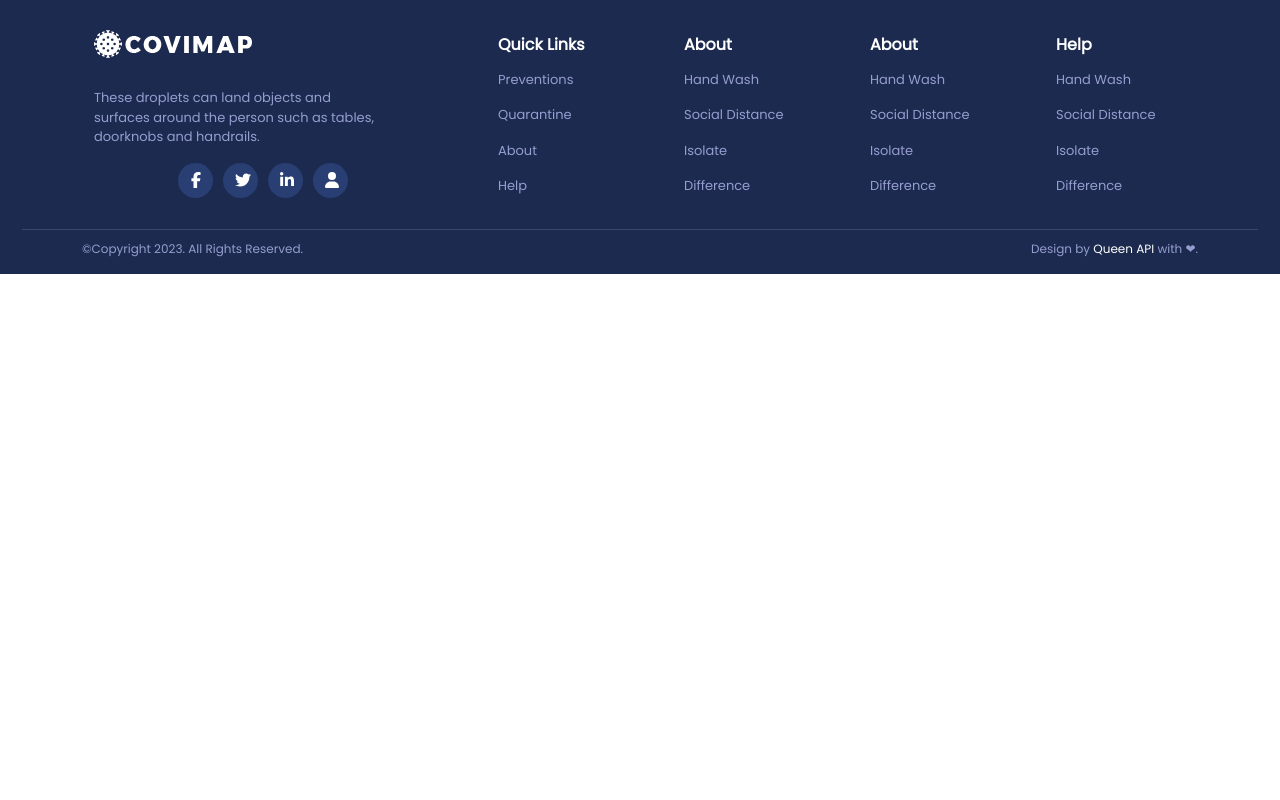
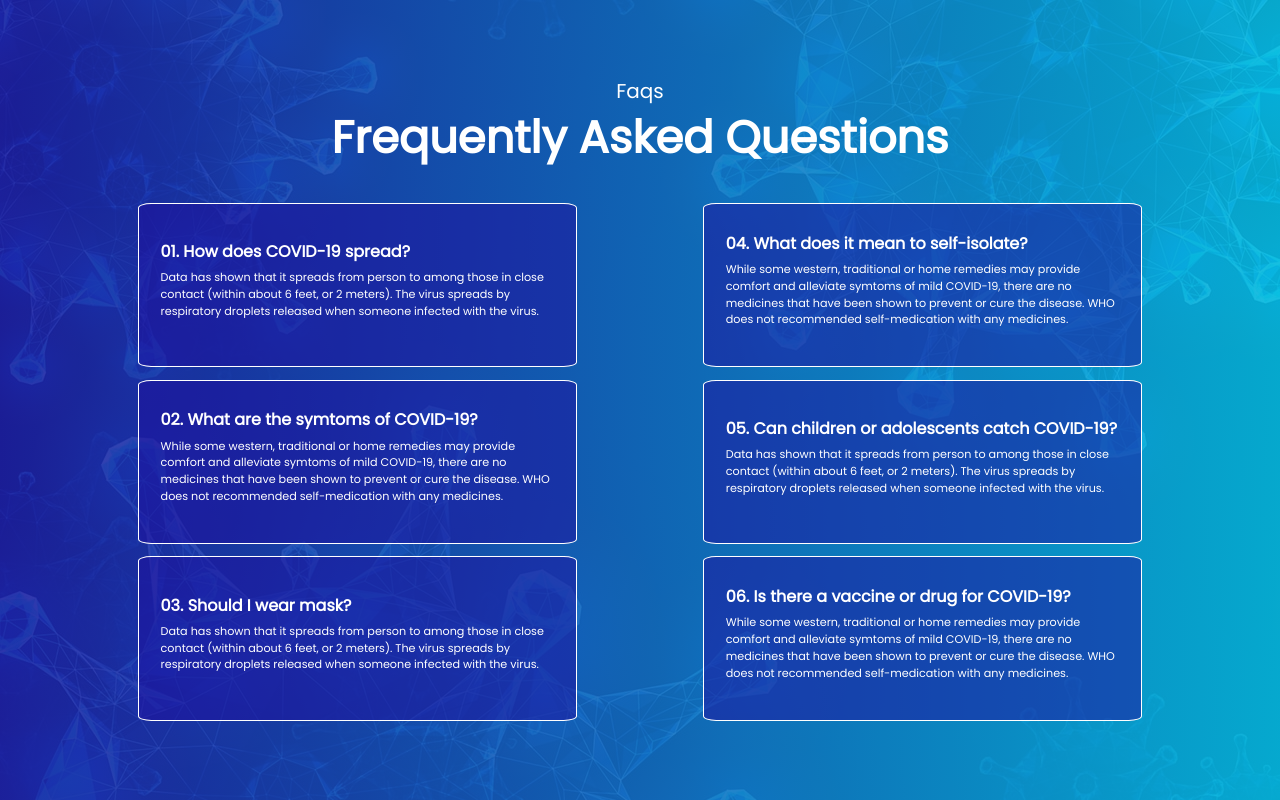
Before and after one commit to IrisGomis/queen-api, a React (Create React App) app: page / in a window 1280 px wide. Built offline with nearby package versions, Linux system fonts and the light colour scheme; a web font is replaced by a local one.

Commit message:
terminada sección faq

```diff
--- a/src/App.js
+++ b/src/App.js
@@ -1,11 +1,10 @@
 import './App.css';
-import Footer from './components/organismos/Footer';
-
+import Faqs from './components/templates/Faqs';
 
 function App() {
   return (
     <div className="App">
-      <Footer />
+      <Faqs />
     </div>
   );
 }
--- /dev/null
+++ b/src/components/moleculas/CardFaq.jsx
@@ -0,0 +1,16 @@
+import React from "react";
+import { Container } from "react-bootstrap";
+import '../templates/faqs.css';
+
+const CardFaqs = ({ title, paragraph }) => {
+    return (
+        <Container className="card-faqs">
+            <div className="card-faqs-text">
+                <h5 className="card-faqs-text-title">{ title }</h5>
+                <p className="card-faqs-text-paragraph">{ paragraph }</p>
+            </div>
+        </Container>
+    )
+};
+
+export default CardFaqs;
--- a/src/components/templates/Faqs.jsx
+++ b/src/components/templates/Faqs.jsx
@@ -0,0 +1,94 @@
+import React from "react";
+import './faqs.css';
+import CardFaqs from "../moleculas/CardFaq";
+import Container from 'react-bootstrap/Container';
+
+function Faqs() {
+  return (
+    <Container className="faqs">
+        <div className="row-faqs-title">
+            <div className="col-faqs-title">
+                <h5 className="page-faqs-titles-title">
+                    Faqs
+                </h5>
+            </div>
+        </div>
+
+        <div className="row-faqs-title">
+            <div className="col-faqs-title">
+                <h2 className="page-faqs-titles-subtitle">
+                    Frequently Asked Questions
+                </h2>
+            </div>
+        </div>
+
+        <div className="row-faqs">
+            <div className="col-faqs">
+                <CardFaqs
+                    title="01. How does COVID-19 spread?"
+                    paragraph="Data has shown that it spreads from person to among
+                    those in close contact (within about 6 feet, or 2 meters).
+                    The virus spreads by respiratory droplets released when
+                    someone infected with the virus."
+                />
+            </div>
+            <div className="col-faqs">
+                <CardFaqs
+                    title="04. What does it mean to self-isolate?"
+                    paragraph="While some western, traditional or home remedies may
+                    provide comfort and alleviate symtoms of mild COVID-19,
+                    there are no medicines that have been shown to prevent
+                    or cure the disease. WHO does not recommended
+                    self-medication with any medicines."
+                />
+            </div>
+        </div>
+
+        <div className="row-faqs">
+            <div className="col-faqs">
+                <CardFaqs
+                    title="02. What are the symtoms of COVID-19?"
+                    paragraph="While some western, traditional or home remedies may
+                    provide comfort and alleviate symtoms of mild COVID-19,
+                    there are no medicines that have been shown to prevent
+                    or cure the disease. WHO does not recommended
+                    self-medication with any medicines."
+                />
+            </div>
+            <div className="col-faqs">
+                <CardFaqs
+                    title="05. Can children or adolescents catch COVID-19?"
+                    paragraph="Data has shown that it spreads from person to among
+                    those in close contact (within about 6 feet, or 2 meters).
+                    The virus spreads by respiratory droplets released when
+                    someone infected with the virus."
+                />
+            </div>
+        </div>
+
+        <div className="row-faqs">
+            <div className="col-faqs">
+                <CardFaqs
+                    title="03. Should I wear mask?"
+                    paragraph="Data has shown that it spreads from person to among
+                    those in close contact (within about 6 feet, or 2 meters).
+                    The virus spreads by respiratory droplets released when
+                    someone infected with the virus."
+                />
+            </div>
+            <div className="col-faqs">
+                <CardFaqs
+                    title="06. Is there a vaccine or drug for COVID-19?"
+                    paragraph="While some western, traditional or home remedies may
+                    provide comfort and alleviate symtoms of mild COVID-19,
+                    there are no medicines that have been shown to prevent
+                    or cure the disease. WHO does not recommended
+                    self-medication with any medicines."
+                />
+            </div>
+        </div>
+    </Container>
+  )
+}
+
+export default Faqs;
--- a/src/components/templates/faqs.css
+++ b/src/components/templates/faqs.css
@@ -0,0 +1,61 @@
+.faqs {
+    display: flex;
+    flex-direction: column;
+    min-width: 100vw;
+    min-height: 100vh;
+    background-image: linear-gradient(
+    to right,
+    rgba(29,31,163, 0.9),
+    rgba(6,184,222, 0.9)
+    ), url("../../images/slide-1.jpg");
+    justify-content: center;
+}
+
+.page-faqs-titles-title {
+    font-family: "Poppins";
+    color: white;
+}
+
+.page-faqs-titles-subtitle {
+    font-family: "Poppins";
+    font-size: calc(2em + 1vw);
+    font-weight: bolder;
+    color: white;
+    margin-bottom: 2%;
+}
+
+.row-faqs {
+    display: flex;
+}
+
+.col-faqs {
+    display: flex;
+    width: 35%;
+    margin-left: 10%;
+    margin-top: 1%
+}
+
+.card-faqs {
+    display: flex;
+    min-height: 60%;
+    background-color: rgba(30,12,157, 0.5);
+    padding: 5%;
+    border-radius: 3%;
+    border-style: solid;
+    border-color: white;
+    border-width: 0.06em;
+    text-align: left;
+    font-family: "Poppins";
+    color: white;
+    align-items: center;
+}
+
+.card-faqs-text-title {
+    font-weight: bolder;
+    font-size: calc(0.6em + 0.5vw);
+    margin-top: 2%;
+}
+
+.card-faqs-text-paragraph {
+    font-size: calc(0.3em + 0.5vw);
+}
```
